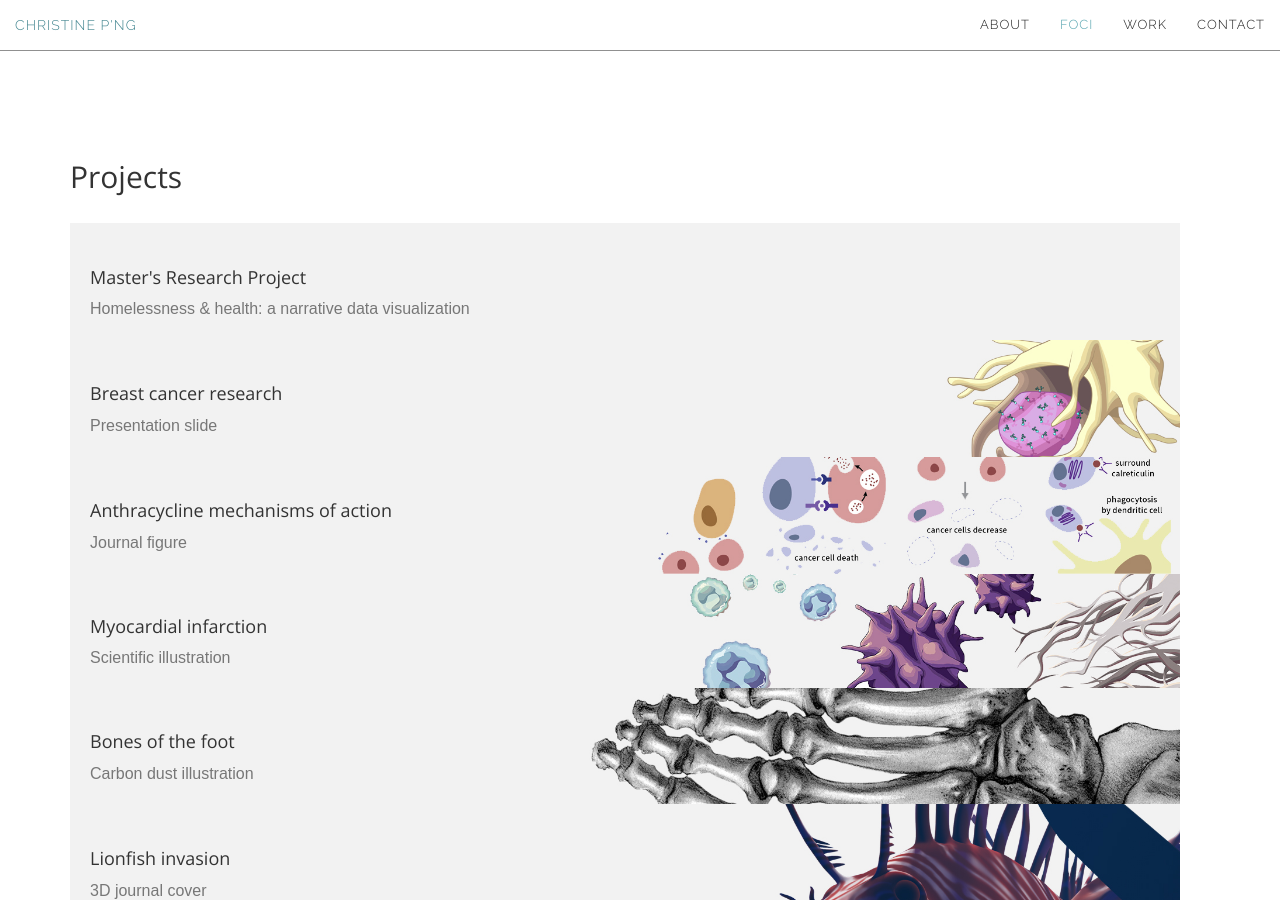
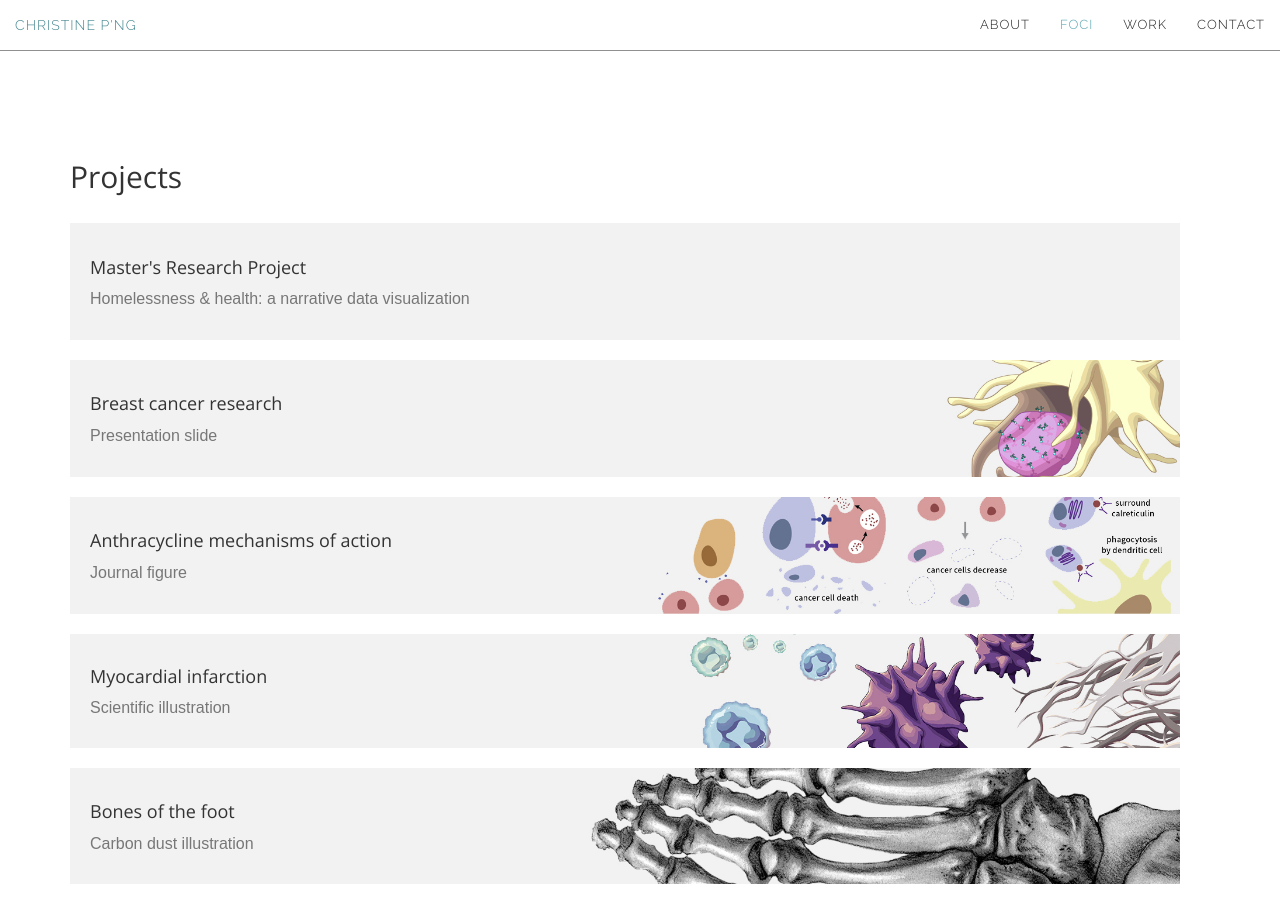
Before and after one commit to chspng/christinepng.ca, a Jekyll site: the page built from index.html, in a window 1280 px wide and 900 px high, scrolled down 2330 px. Built offline with Jekyll 4.4.1, drawn with Linux system fonts in a browser that asks for light colours.

Commit message:
Adding spacing between portfolio thumbnails

```diff
--- a/_includes/portfolio.html
+++ b/_includes/portfolio.html
@@ -11,7 +11,7 @@
 	<!-- creating the individual portfolio items -->
 	<div class="container text-left">
 
-		<div class="row no-gutter col-lg-12">
+		<div class="row no-gutter col-lg-12 margin-bottom">
 			<a href="#" class="thumbnail portfolio-link hovereffect">
 				<img src="img/thumbnail/grey0.jpg" class="img-responsive" alt="">
 					<div class="overlay">
@@ -29,8 +29,7 @@
 			</a>
 		</div>
 
-		<br>
-		<div class="row no-gutter col-lg-12">
+		<div class="row no-gutter col-lg-12 margin-bottom">
 			<a href="project-anthracycline3D" class="thumbnail portfolio-link hovereffect">
 				<img src="img/thumbnail/im3d.jpg" class="img-responsive" alt="">
 					<div class="overlay">
@@ -48,8 +47,7 @@
 			</a>
 		</div>
 
-		<br>
-		<div class="row no-gutter col-lg-12">
+		<div class="row no-gutter col-lg-12 margin-bottom">
 			<a href="project-anthracycline2D" class="thumbnail portfolio-link hovereffect">
 				<img src="img/thumbnail/im2d.jpg" class="img-responsive" alt="">
 					<div class="overlay">
@@ -67,10 +65,7 @@
 			</a>
 		</div>
 
-
-
-		<br>
-		<div class="row no-gutter col-lg-12">
+		<div class="row no-gutter col-lg-12 margin-bottom">
 			<a href="#" class="thumbnail portfolio-link hovereffect">
 				<img src="img/thumbnail/mcro.jpg" class="img-responsive" alt="">
 					<div class="overlay">
@@ -88,8 +83,7 @@
 			</a>
 		</div>
 
-		<br>
-		<div class="row no-gutter col-lg-12">
+		<div class="row no-gutter col-lg-12 margin-bottom">
 			<a href="project-bonesofthefoot" class="thumbnail portfolio-link hovereffect">
 				<img src="img/thumbnail/bones.jpg" class="img-responsive" alt="">
 					<div class="overlay">
@@ -107,8 +101,7 @@
 			</a>
 		</div>
 
-		<br>
-		<div class="row no-gutter col-lg-12">
+		<div class="row no-gutter col-lg-12 margin-bottom">
 			<a href="#" class="thumbnail portfolio-link hovereffect">
 				<img src="img/thumbnail/lionfish.jpg" class="img-responsive" alt="">
 					<div class="overlay">
@@ -126,8 +119,7 @@
 			</a>
 		</div>
 
-		<br>
-		<div class="row no-gutter col-lg-12">
+		<div class="row no-gutter col-lg-12 margin-bottom">
 			<a href="#" class="thumbnail portfolio-link hovereffect">
 				<img src="img/thumbnail/mol.jpg" class="img-responsive" alt="">
 					<div class="overlay">
@@ -145,8 +137,7 @@
 			</a>
 		</div>
 
-		<br>
-		<div class="row no-gutter col-lg-12">
+		<div class="row no-gutter col-lg-12 margin-bottom">
 			<a href="project-superficialpalm" class="thumbnail portfolio-link hovereffect">
 				<img src="img/thumbnail/hand.jpg" class="img-responsive" alt="">
 					<div class="overlay">
--- a/css/custom.css
+++ b/css/custom.css
@@ -27,6 +27,10 @@ p{
   min-height: 100%;
 }
 
+.margin-bottom{
+  margin-bottom: 20px;
+}
+
 .hovereffect img {
   display: block;
   position: relative;
@@ -41,7 +45,7 @@ p{
 
 .portfolio-link-caption{
   position: absolute;
-  top: calc(50% - 24px);
+  top: calc(50% - 34px);
   margin-left:20px;
 }
 
```
